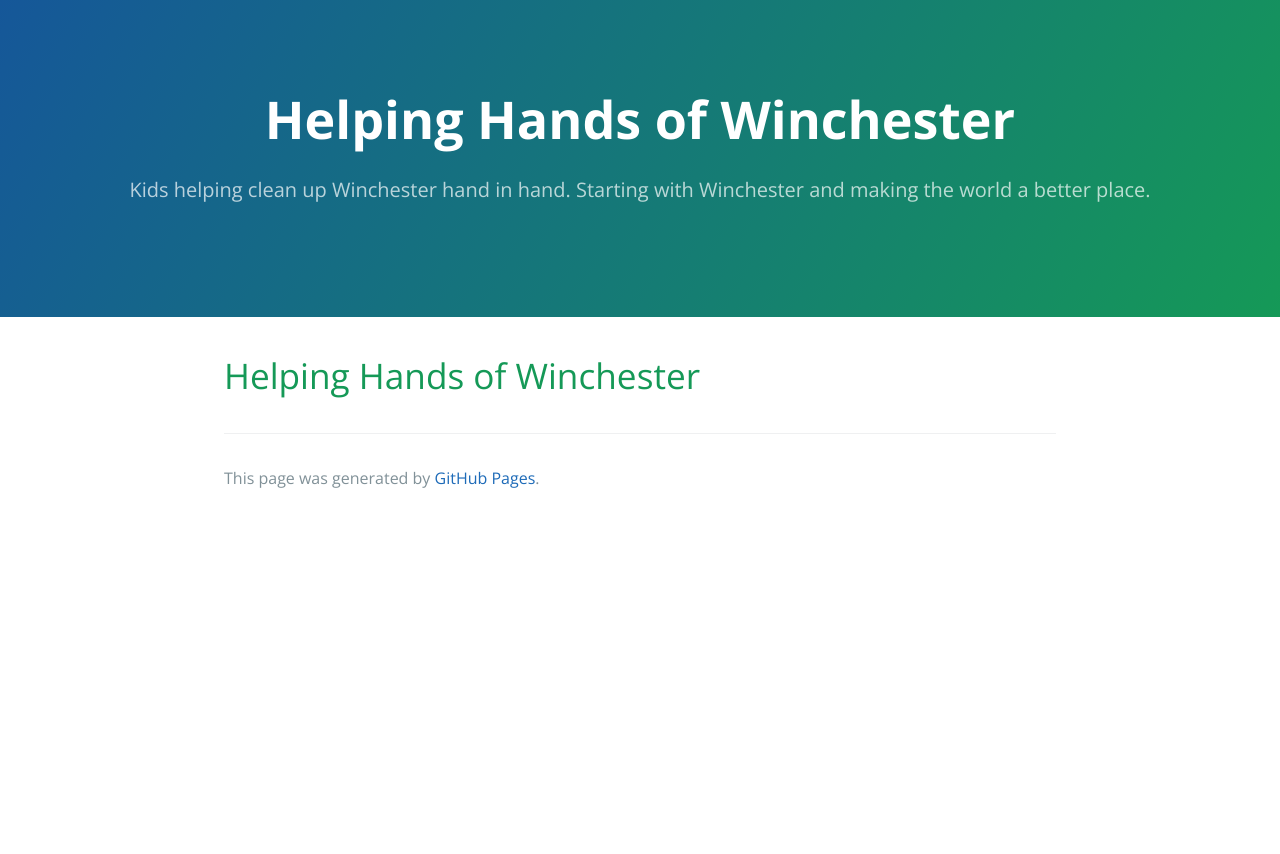
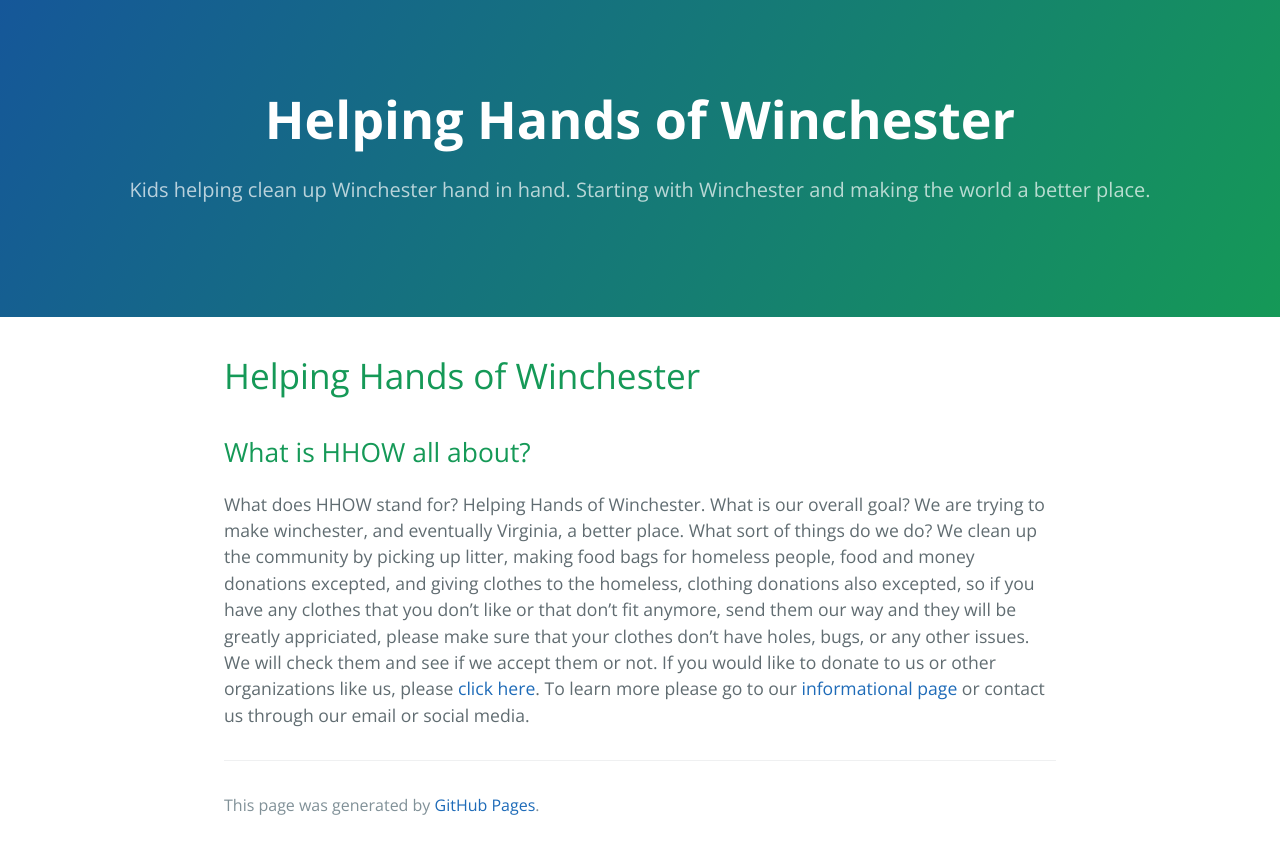
Before and after one commit to hh0w/hh0w.github.io, a Jekyll site: the page built from index.md, in a window 1280 px wide. Shown: the top 854 px of the page. Built offline with Jekyll 4.4.1, drawn with Linux system fonts in a browser that asks for light colours; our own code applies the rules of GitHub Pages for plain Markdown files.

Commit message:
Update index.md

```diff
--- a/index.md
+++ b/index.md
@@ -4,3 +4,8 @@ layout: default
 
 Helping Hands of Winchester
 ===========================
+
+What is HHOW all about?
+-----------------------
+
+What does HHOW stand for? Helping Hands of Winchester. What is our overall goal? We are trying to make winchester, and eventually Virginia, a better place. What sort of things do we do?  We clean up the community by picking up litter, making food bags for homeless people, food and money donations excepted, and giving clothes to the homeless, clothing donations also excepted, so if you have any clothes that you don't like or that don't fit anymore, send them our way and they will be greatly appriciated, please make sure that your clothes don't have holes, bugs, or any other issues. We will check them and see if we accept them or not. If you would like to donate to us or other organizations like us, please [click here](/donations). To learn more please go to our [informational page](/about) or contact us through our email or social media.
```
